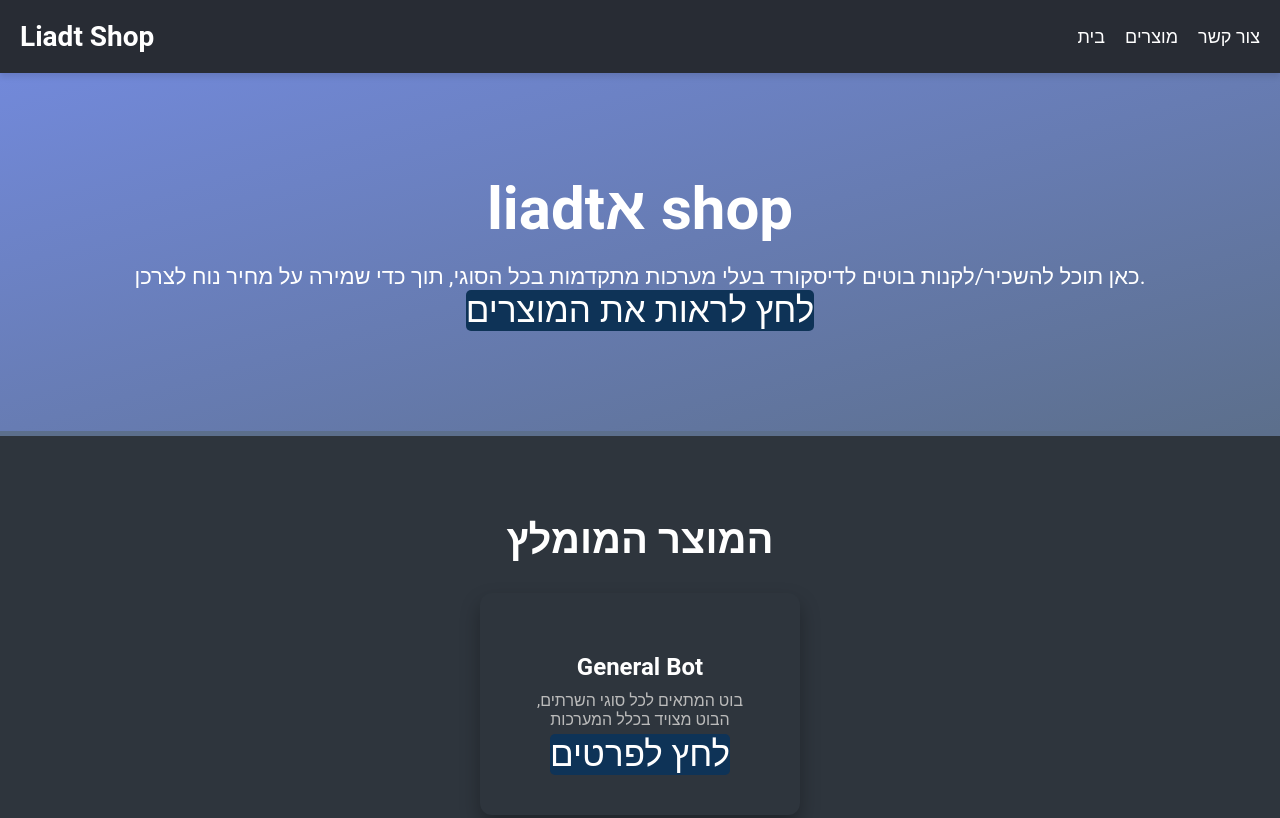
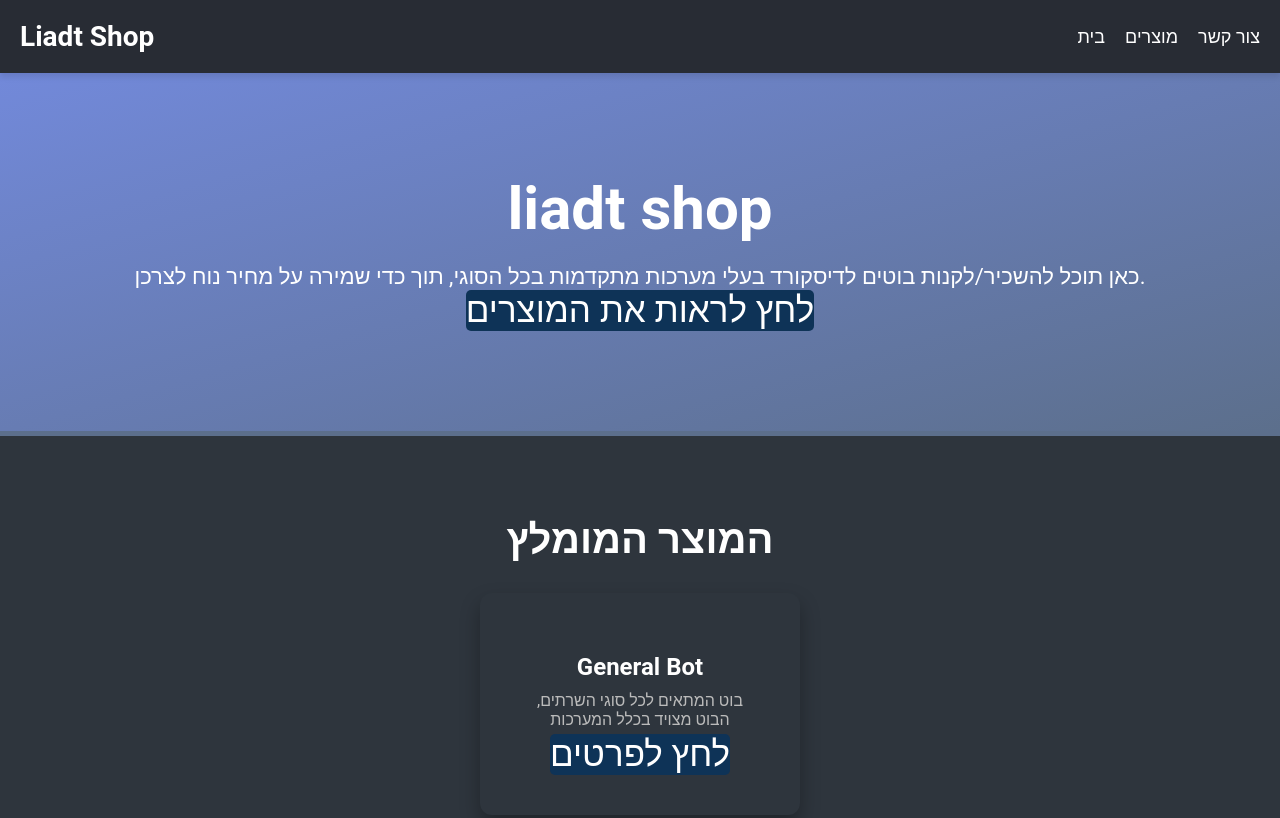
Before and after one commit to JAKIMER/tttt, a plain HTML site: page index.html in a window 1280 px wide. Shown: the top 818 px of the page. Drawn offline with Linux system fonts and the light colour scheme.

Commit message:
Add files via upload

```diff
--- a/index.html
+++ b/index.html
@@ -25,7 +25,7 @@
     <!-- Hero Section -->
     <section class="hero">
         <div class="hero-content">
-            <h2>liadtא shop</h2>
+            <h2>liadt shop</h2>
             <p>כאן תוכל להשכיר/לקנות בוטים לדיסקורד בעלי מערכות מתקדמות בכל הסוגי, תוך כדי שמירה על מחיר נוח לצרכן.</p>
             <a href="products.html" class="cta-button">לחץ לראות את המוצרים</a>
         </div>
```
